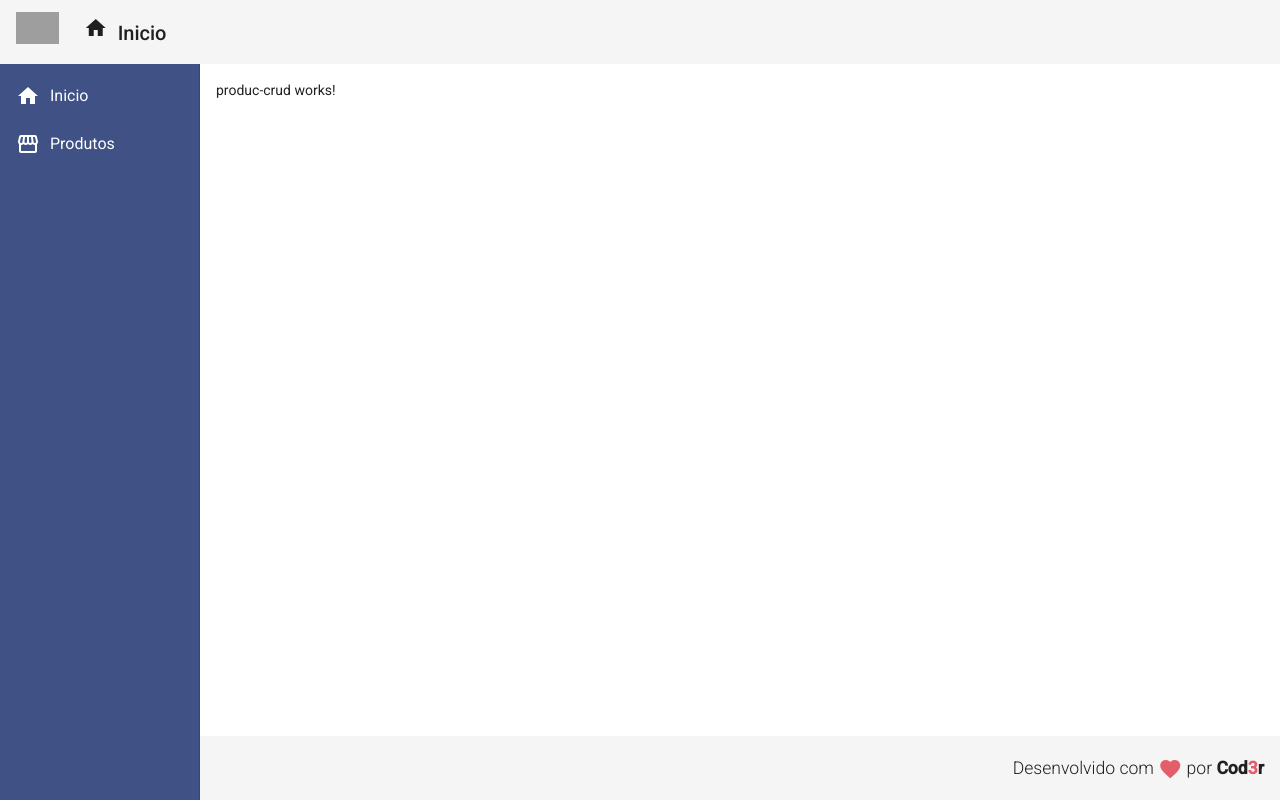
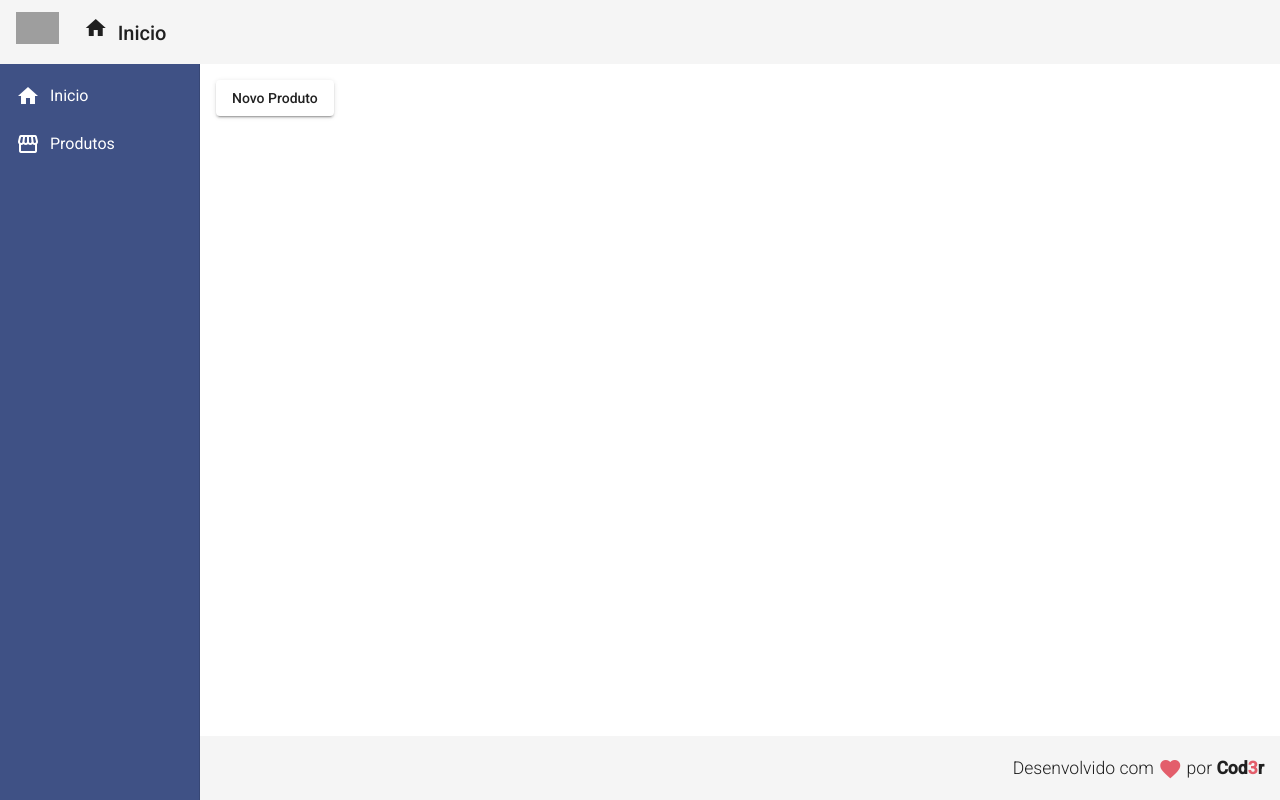
Before and after one commit to ElissonCCarvalho/ProductCRUD-Angular, an Angular app: page /products in a window 1280 px wide. Built offline with nearby package versions, Linux system fonts and the light colour scheme; grey boxes are pictures that could not be loaded.

Commit message:
criado a navegação para a rota de cração de produtos

```diff
--- a/src/app/components/product/product-create/product-create.component.html
+++ b/src/app/components/product/product-create/product-create.component.html
@@ -1,3 +1 @@
-<button mat-raised-button (click)="navigateToProductCreate()">
-    Novo Produto
-</button>
+<h1>Funciona</h1>
--- a/src/app/components/product/product-create/product-create.component.ts
+++ b/src/app/components/product/product-create/product-create.component.ts
@@ -11,8 +11,4 @@ export class ProductCreateComponent implements OnInit {
 
   ngOnInit(): void {
   }
-
-  navigateToProductCreate(): void {
-    console.log('ELisson Gostoso')
-  }
 }
--- a/src/app/views/produc-crud/produc-crud.component.html
+++ b/src/app/views/produc-crud/produc-crud.component.html
@@ -1 +1,3 @@
-<p>produc-crud works!</p>
+<button mat-raised-button (click)="navigateToProductCreate()">
+    Novo Produto
+</button>
--- a/src/app/views/produc-crud/produc-crud.component.ts
+++ b/src/app/views/produc-crud/produc-crud.component.ts
@@ -1,4 +1,5 @@
 import { Component, OnInit } from '@angular/core';
+import { Router } from '@angular/router';
 
 @Component({
   selector: 'app-produc-crud',
@@ -7,9 +8,12 @@ import { Component, OnInit } from '@angular/core';
 })
 export class ProducCrudComponent implements OnInit {
 
-  constructor() { }
+  constructor(private router: Router) { }
 
   ngOnInit(): void {
   }
 
+  navigateToProductCreate(): void {
+    this.router.navigate(['/products/create'])
+  }
 }
```
